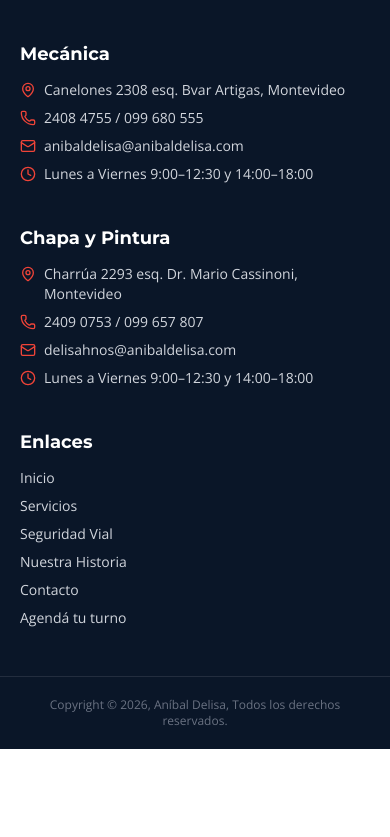
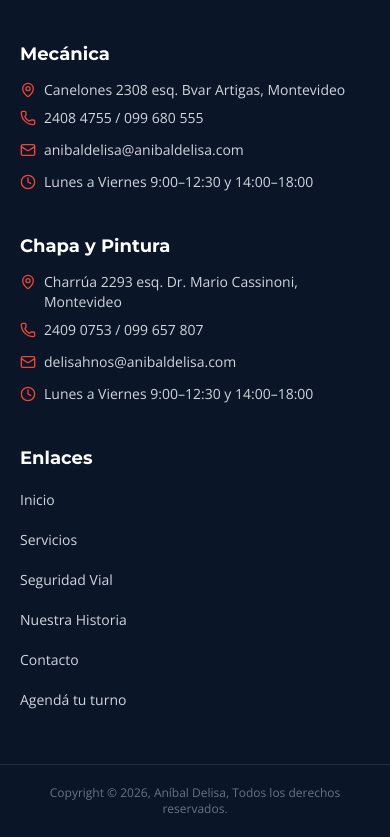
Before and after one commit to delisaluciaanibaldelisa/anibaldelisa-web, a Next.js app: page / in a window 390 px wide. Shown: the part 10673-11510 px from the top of the page. Before the commit the page ends 11422 px from the top, so only its background shows below. Built offline with nearby package versions, Linux system fonts and the light colour scheme; no server answers.

Commit message:
Footer mobile: agrega padding vertical a links (Enlaces 19->32px, emails 20->28px) para mejor area de toque

```diff
--- a/components/Footer.tsx
+++ b/components/Footer.tsx
@@ -23,7 +23,10 @@ function LocationBlock({
         </li>
         <li className="flex items-center gap-2">
           <Mail size={16} className="shrink-0 text-primary-light" />
-          <a href={`mailto:${data.email}`} className="hover:text-white break-all">
+          <a
+            href={`mailto:${data.email}`}
+            className="inline-block py-1 hover:text-white break-all"
+          >
             {data.email}
           </a>
         </li>
@@ -64,7 +67,10 @@ export default function Footer() {
           <ul className="space-y-2 text-sm text-gray-300">
             {nav.map((item) => (
               <li key={item.href}>
-                <Link href={item.href} className="hover:text-white">
+                <Link
+                  href={item.href}
+                  className="inline-block py-1.5 hover:text-white"
+                >
                   {item.label}
                 </Link>
               </li>
```
